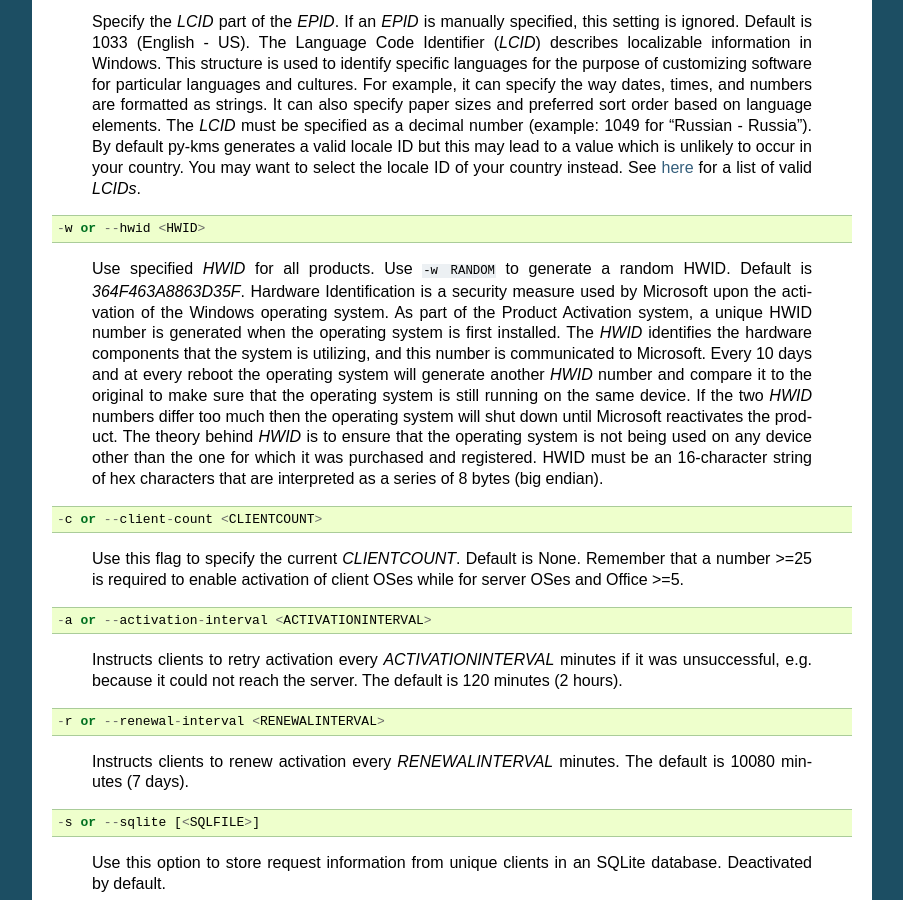
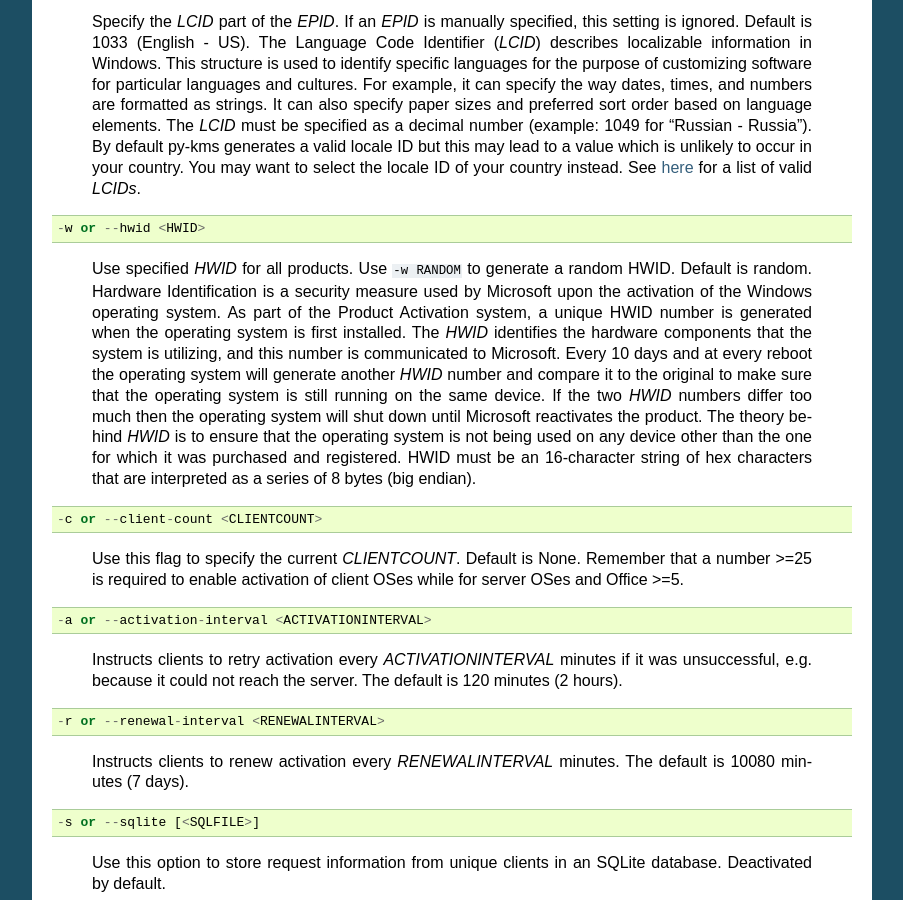
Before and after one commit to SystemRage/py-kms, a Sphinx documentation site: the page built from docs/Usage.md, in a window 1280 px wide and 900 px high, scrolled down 568 px. Shown: the whole window, without its empty margins (198-1101 px from the left). Built offline with Sphinx 7.4.7, drawn with Linux system fonts in a browser that asks for light colours; some of the changed text lies outside the part shown.

Commit message:
Make hardware-id random in scripts #65

```diff
--- a/docs/Usage.md
+++ b/docs/Usage.md
@@ -28,7 +28,7 @@
 See [here](https://msdn.microsoft.com/en-us/library/cc233982.aspx) for a list of valid _LCIDs_.
 
     -w or --hwid <HWID>
-> Use specified _HWID_ for all products. Use `-w RANDOM` to generate a random HWID. Default is _364F463A8863D35F_.
+> Use specified _HWID_ for all products. Use `-w RANDOM` to generate a random HWID. Default is random.
 Hardware Identification is a security measure used by Microsoft upon the activation of
 the Windows operating system. As part of the Product Activation system, a unique
 HWID number is generated when the operating system is first installed. The _HWID_ identifies the hardware components that the system
@@ -232,8 +232,8 @@
 # hwid
 # Use this flag to specify a HWID.
 # The HWID must be an 16-character string of hex characters.
-# The default is "364F463A8863D35F" or type "RANDOM" to auto generate the HWID.
-ENV HWID 364F463A8863D35F
+# The default is "RANDOM" to auto-generate the HWID or type a specific value.
+ENV HWID RANDOM
 
 # log level ("CRITICAL", "ERROR", "WARNING", "INFO", "DEBUG")
 # Use this flag to set a Loglevel. The default is "ERROR".
```
Also changed, not shown: 1 other file.
